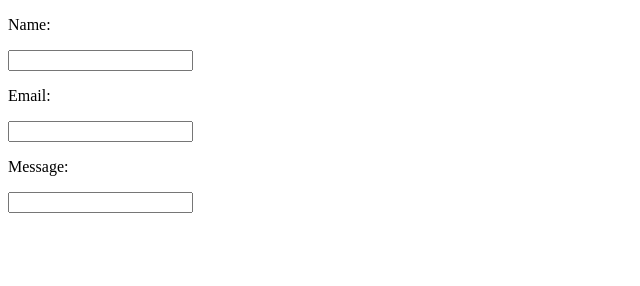
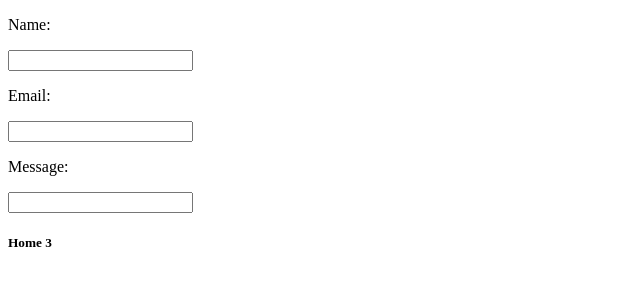
Before and after one commit to KesaraKekulawala/uom-labsession-21, a plain HTML site: page index.html in a window 1280 px wide. Shown: the full height of the page, 0-640 px from the left. Drawn offline with Linux system fonts and the light colour scheme.

Commit message:
added home 3

```diff
--- a/index.html
+++ b/index.html
@@ -13,6 +13,7 @@
             <input type="text"><br>
             <p>Message: </p>
             <input type="text"><br>
+            <h5>Home 3</h5>
         </form>
     </body>
 </html>
```
